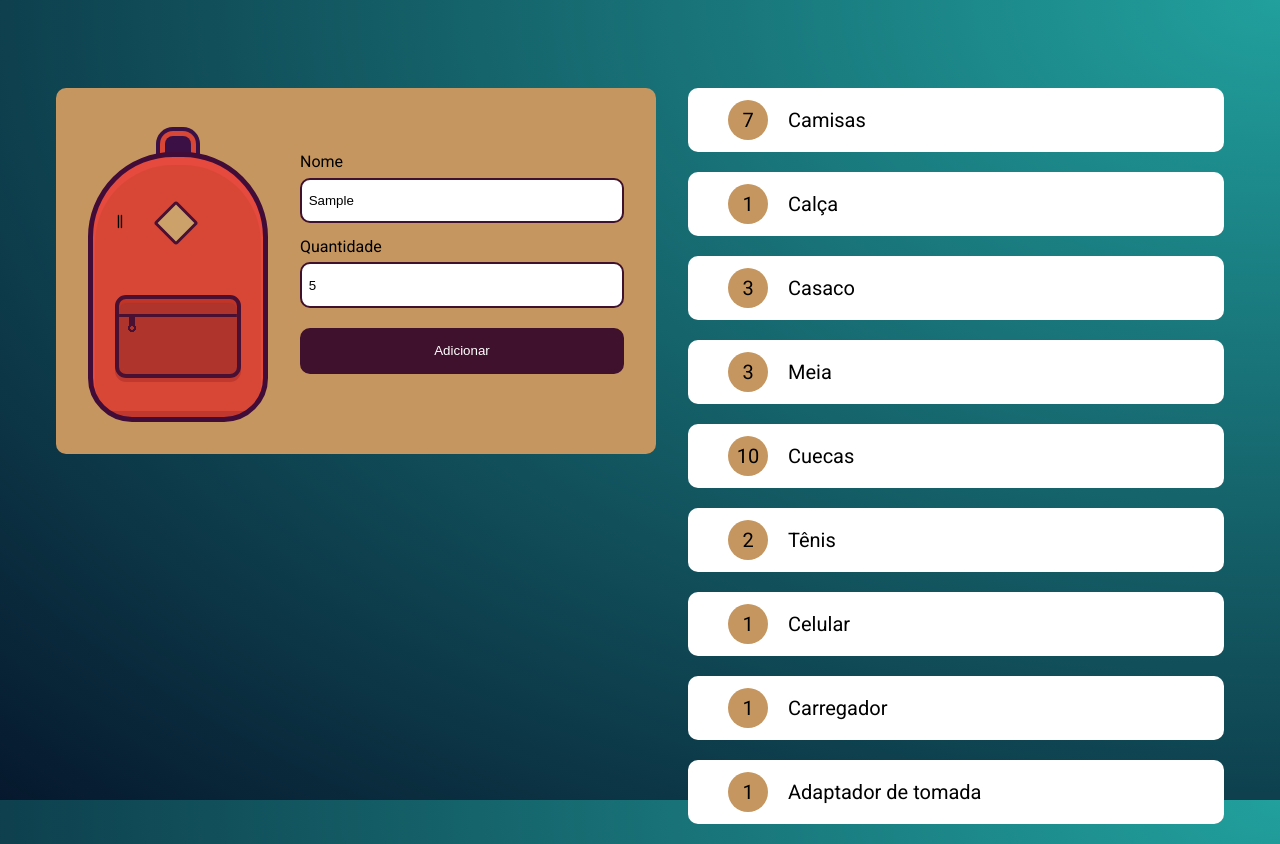
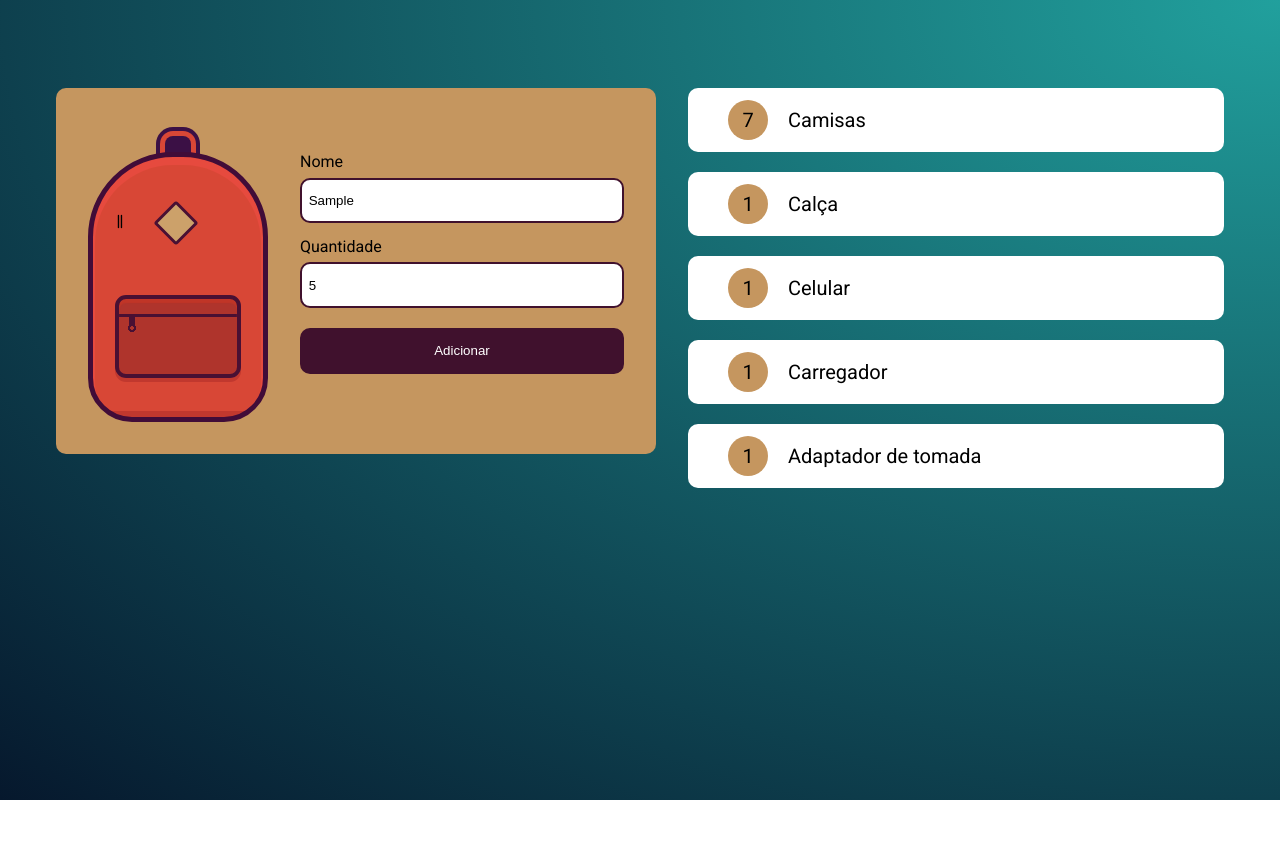
Before and after one commit to oscarlojr/mochila_de_viagem, a plain HTML site: page index.html in a window 1280 px wide. Both pictures are taken after typing "Sample", "5" into the empty fields and a click on the input "Adicionar". After the commit the page ends 800 px from the top, so only its background shows below. Drawn offline with Linux system fonts and the light colour scheme.

```diff
--- a/index.html
+++ b/index.html
@@ -27,10 +27,10 @@
         <ul class="lista">
             <li class="item"><strong>7</strong>Camisas</li>
             <li class="item"><strong>1</strong>Calça</li>
-            <li class="item"><strong>3</strong>Casaco</li>
+            <!-- <li class="item"><strong>3</strong>Casaco</li>
             <li class="item"><strong>3</strong>Meia</li>
             <li class="item"><strong>10</strong>Cuecas</li>
-            <li class="item"><strong>2</strong>Tênis</li>
+            <li class="item"><strong>2</strong>Tênis</li> -->
             <li class="item"><strong>1</strong>Celular</li>
             <li class="item"><strong>1</strong>Carregador</li>
             <li class="item"><strong>1</strong>Adaptador de tomada</li>
--- a/js/main.js
+++ b/js/main.js
@@ -1,9 +1,13 @@
-const form = document.querySelector('#novoItem');
+const form = document.getElementById('novoItem');
 
 form.addEventListener('submit', (evento) => {
   evento.preventDefault();
+  criaElemento(evento.target.elements['nome'].value, evento.target.elements['quantidade'].value)
+});
 
-  console.log(evento.target.elements['nome'].value);
-  console.log(evento.target.elements['quantidade'].value);
+function criaElemento(nome, quantidade){
 
-})
+  console.log(nome);
+  console.log(quantidade);
+
+}
```
